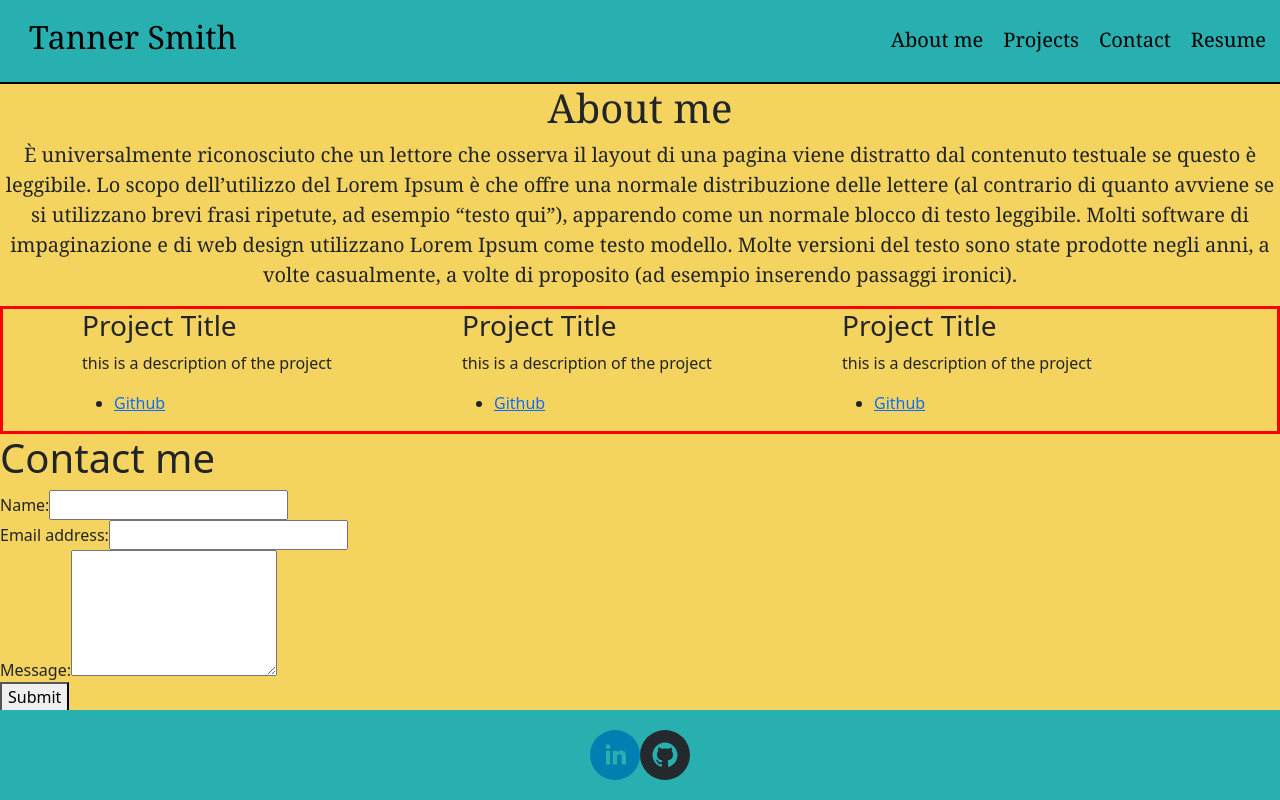
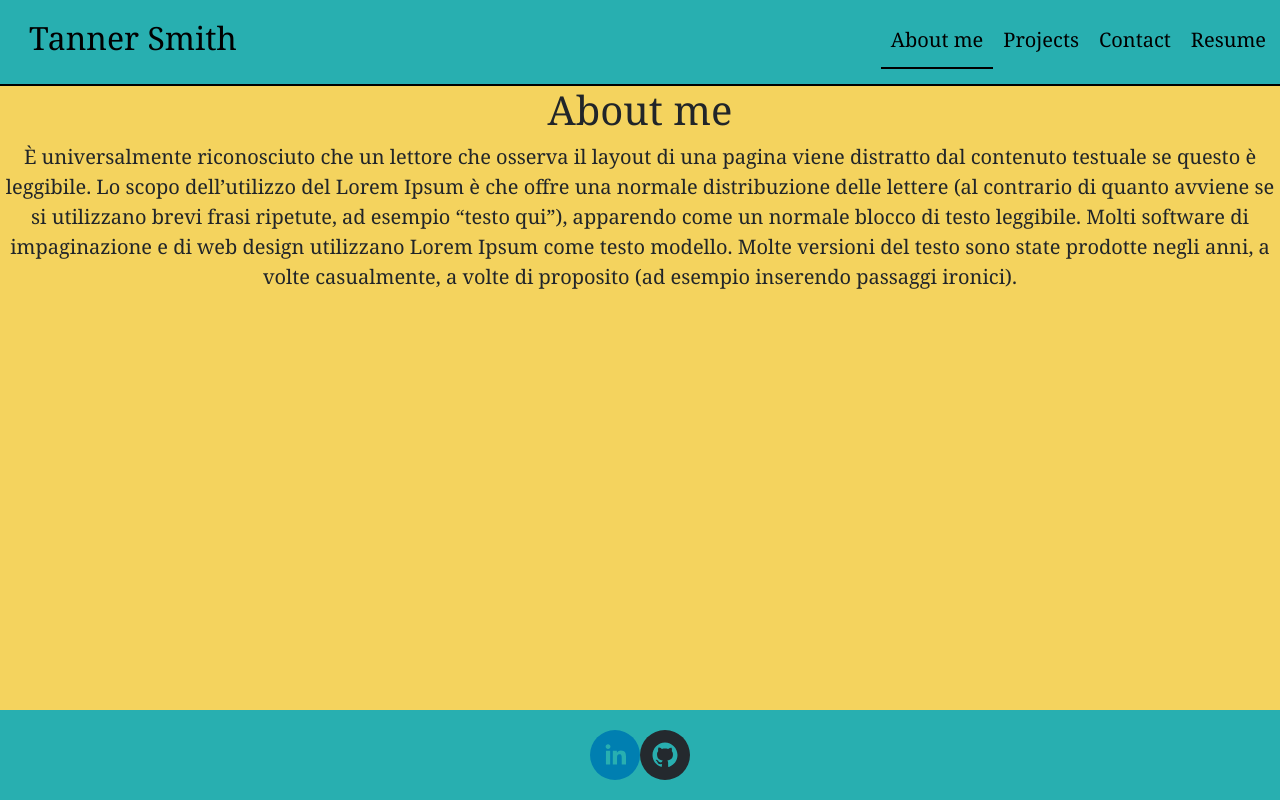
Before and after one commit to tannerlsmith/react-portfolio, a React (Create React App) app: page / in a window 1280 px wide. Built offline with nearby package versions, Linux system fonts and the light colour scheme.

Commit message:
added useState, props for single page component, and underline functionality when SPA is selected

```diff
--- a/src/App.css
+++ b/src/App.css
@@ -43,10 +43,14 @@ html {
 .navbar a:after {
   display:block;
   content: '';
-  border-bottom: solid 2px ;
+  border-bottom: solid 2px;
   transform: scaleX(0);
   transition: transform 300ms ease-in-out;
   transform-origin:100% 50%;
+}
+
+.underline {
+  border-bottom: solid 2px;
 }
 
 .navbar a:hover:after {
--- a/src/App.js
+++ b/src/App.js
@@ -1,4 +1,4 @@
-import React from 'react';
+import React, { useState } from 'react';
 import Navbar from './components/Navbar.js';
 import About from './components/About.js';
 import Projects from './components/Projects.js';
@@ -7,29 +7,36 @@ import ContactForm from './components/Contact.js'
 import 'bootstrap/dist/css/bootstrap.css';
 import '../src/App.css';
 
+function App() {
+const [currentPage, setCurrentPage] = useState('AboutMe');
 
-function App() {
+  function pageChanger(page) {
+    if (page === 'AboutMe') {
+      return <About />
+    } else if (page === 'Projects') {
+      return <Projects />
+    } else if (page === 'ContactForm') {
+      return <ContactForm />
+    }
+  }
+
+  console.log(currentPage)
+
 
   return (
     <div class="app-div">
-        <Navbar />
-      <main>
-        <About />
-      </main>
+        <Navbar setCurrentPage={setCurrentPage} currentPage={currentPage} />
 
-      <div class="projects">
-        <Projects />
-      </div>
+
+
+        <main>
+          {pageChanger(currentPage)}
+
+        </main>
 
       <div class="footer">
         <Footer />
       </div>
-
-      <div>
-        <ContactForm />
-      </div>
-
-
     </div>
   );
 }
--- a/src/components/Navbar.js
+++ b/src/components/Navbar.js
@@ -1,27 +1,33 @@
 import React, { useEffect } from 'react';
 
 
-function Navbar() {
-    // return(JSX)
+function Navbar(props) {
+    console.log('this is props', props)
+    let page;
+    if (props.currentPage === 'AboutMe') {
+        page = 'AboutMe'
+    }
+    // else if statements
+
     return (
-        <header className="flex-row px-1 navbar">
+        <header className="flex-row px-1 navbar header">
             <h2 class="page-name">
                 Tanner Smith
             </h2>
             <nav>
                 <ul>
                     <li>
-                        <a data-testid="about" href="">
+                        <a data-testid="about" href="#about" className={page === 'AboutMe' ? 'underline':'' } onClick={() => props.setCurrentPage('AboutMe')}>
                             About me
                         </a>
                     </li>
                     <li>
-                        <a data-testid="projects" href="">
+                        <a data-testid="projects" href="#projects" onClick={() => props.setCurrentPage('Projects')}>
                             Projects
                         </a>
                     </li>
                     <li>
-                        <a data-testid="contact" href="">
+                        <a data-testid="contact" href="#contact" onClick={() => props.setCurrentPage('ContactForm')}>
                             Contact
                         </a>
                     </li>
@@ -32,6 +38,7 @@ function Navbar() {
                     </li>
                 </ul>
             </nav>
+
         </header>
     )
 }
--- a/src/components/Projects.js
+++ b/src/components/Projects.js
@@ -5,7 +5,7 @@ import Col from 'react-bootstrap/Col';
 
 function Projects() {
     return(
-        <Container class="center-container">
+        <Container class="center-container projects">
             <Row>
                 <Col>
                     <section class="box">
```
